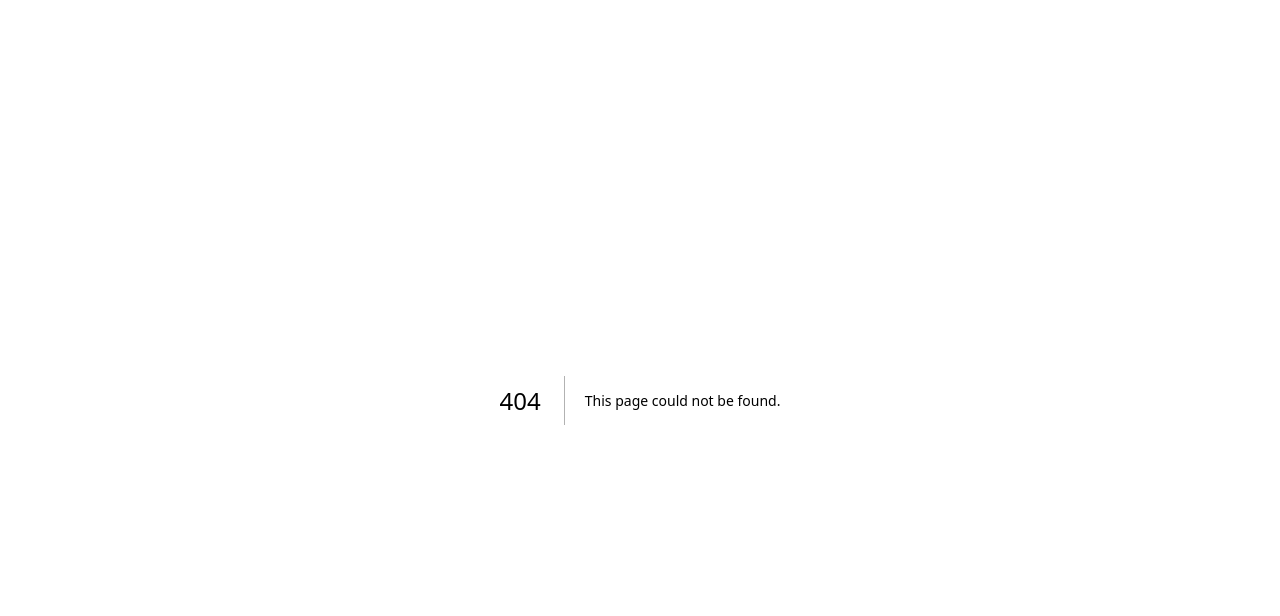
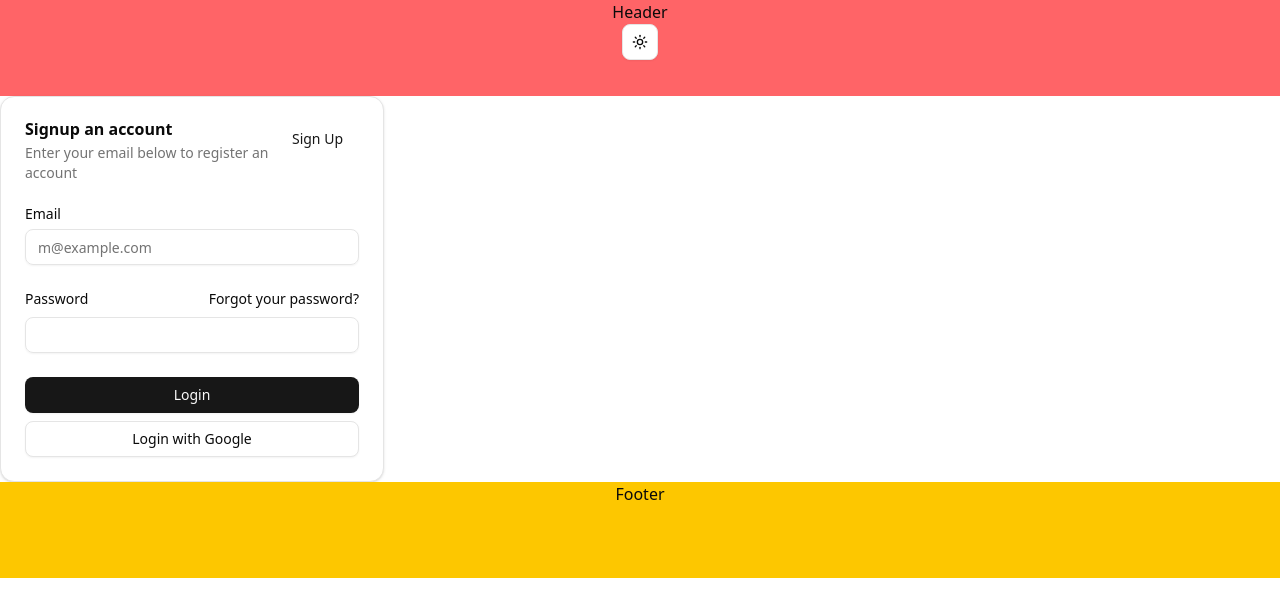
Before and after one commit to mwxgh/next_core, a Next.js app: page /signup in a window 1280 px wide. Before the commit this address had no page. Shown: the top 616 px of the page. Built offline with nearby package versions, Linux system fonts and the light colour scheme.

Commit message:
feat: init theme

```diff
--- a/package.json
+++ b/package.json
@@ -42,6 +42,7 @@
     "input-otp": "^1.4.2",
     "lucide-react": "^0.513.0",
     "next": "15.3.3",
+    "next-themes": "^0.4.6",
     "react": "^19.1.0",
     "react-day-picker": "9.7.0",
     "react-dom": "^19.1.0",
--- /dev/null
+++ b/src/app/(auth)/signup/page.tsx
@@ -0,0 +1,65 @@
+import { Button } from '@/components/ui/button'
+import {
+  Card,
+  CardAction,
+  CardContent,
+  CardDescription,
+  CardFooter,
+  CardHeader,
+  CardTitle,
+} from '@/components/ui/card'
+import { Input } from '@/components/ui/input'
+import { Label } from '@/components/ui/label'
+
+const Signup = () => {
+  return (
+    <Card className="w-full max-w-sm">
+      <CardHeader>
+        <CardTitle>Signup an account</CardTitle>
+        <CardDescription>
+          Enter your email below to register an account
+        </CardDescription>
+        <CardAction>
+          <Button variant="link">Sign Up</Button>
+        </CardAction>
+      </CardHeader>
+      <CardContent>
+        <form>
+          <div className="flex flex-col gap-6">
+            <div className="grid gap-2">
+              <Label htmlFor="email">Email</Label>
+              <Input
+                id="email"
+                type="email"
+                placeholder="m@example.com"
+                required
+              />
+            </div>
+            <div className="grid gap-2">
+              <div className="flex items-center">
+                <Label htmlFor="password">Password</Label>
+                <a
+                  href="#"
+                  className="ml-auto inline-block text-sm underline-offset-4 hover:underline"
+                >
+                  Forgot your password?
+                </a>
+              </div>
+              <Input id="password" type="password" required />
+            </div>
+          </div>
+        </form>
+      </CardContent>
+      <CardFooter className="flex-col gap-2">
+        <Button type="submit" className="w-full">
+          Login
+        </Button>
+        <Button variant="outline" className="w-full">
+          Login with Google
+        </Button>
+      </CardFooter>
+    </Card>
+  )
+}
+
+export default Signup
--- a/src/app/layout.tsx
+++ b/src/app/layout.tsx
@@ -1,6 +1,8 @@
 import type { Metadata } from 'next'
 import { Geist, Geist_Mono } from 'next/font/google'
 import './globals.css'
+import ThemeProvider from '@/components/theme-provider'
+import { ThemeToggle } from '@/components/theme-toggle'
 
 const geistSans = Geist({
   variable: '--font-geist-sans',
@@ -19,11 +21,27 @@ export const metadata: Metadata = {
 
 const RootLayout = ({ children }: Readonly<{ children: React.ReactNode }>) => {
   return (
-    <html lang="en">
+    <html lang="en" suppressHydrationWarning>
       <body
         className={`${geistSans.variable} ${geistMono.variable} antialiased`}
       >
-        {children}
+        <header className="bg-red-400 w-full h-24 text-center">
+          <p>Header</p>
+          <ThemeToggle />
+        </header>
+
+        <ThemeProvider
+          attribute="class"
+          defaultTheme="system"
+          enableSystem
+          disableTransitionOnChange
+        >
+          {children}
+        </ThemeProvider>
+
+        <footer className="bg-yellow-400 w-full h-24 text-center">
+          <p>Footer</p>
+        </footer>
       </body>
     </html>
   )
--- a/src/app/page.tsx
+++ b/src/app/page.tsx
@@ -6,6 +6,7 @@ const Home = () => {
       <main className="flex flex-col gap-[32px] row-start-2 items-center sm:items-start">
         <h1>Home</h1>
         <Link href="/login">Login</Link>
+        <Link href="/signup">Signup</Link>
       </main>
     </div>
   )
--- /dev/null
+++ b/src/components/theme-provider.tsx
@@ -0,0 +1,12 @@
+'use client'
+
+import { ThemeProvider as NextThemesProvider } from 'next-themes'
+
+const ThemeProvider = ({
+  children,
+  ...props
+}: React.ComponentProps<typeof NextThemesProvider>) => {
+  return <NextThemesProvider {...props}>{children}</NextThemesProvider>
+}
+
+export default ThemeProvider
--- /dev/null
+++ b/src/components/theme-toggle.tsx
@@ -0,0 +1,38 @@
+'use client'
+
+import { Moon, Sun } from 'lucide-react'
+import { useTheme } from 'next-themes'
+import { Button } from '@/components/ui/button'
+import {
+  DropdownMenu,
+  DropdownMenuContent,
+  DropdownMenuItem,
+  DropdownMenuTrigger,
+} from '@/components/ui/dropdown-menu'
+
+export const ThemeToggle = () => {
+  const { setTheme } = useTheme()
+
+  return (
+    <DropdownMenu>
+      <DropdownMenuTrigger asChild>
+        <Button variant="outline" size="icon">
+          <Sun className="h-[1.2rem] w-[1.2rem] rotate-0 scale-100 transition-all dark:-rotate-90 dark:scale-0" />
+          <Moon className="absolute h-[1.2rem] w-[1.2rem] rotate-90 scale-0 transition-all dark:rotate-0 dark:scale-100" />
+          <span className="sr-only">Toggle theme</span>
+        </Button>
+      </DropdownMenuTrigger>
+      <DropdownMenuContent align="end">
+        <DropdownMenuItem onClick={() => setTheme('light')}>
+          Light
+        </DropdownMenuItem>
+        <DropdownMenuItem onClick={() => setTheme('dark')}>
+          Dark
+        </DropdownMenuItem>
+        <DropdownMenuItem onClick={() => setTheme('system')}>
+          System
+        </DropdownMenuItem>
+      </DropdownMenuContent>
+    </DropdownMenu>
+  )
+}
--- a/src/components/ui/calendar.tsx
+++ /dev/null
@@ -1,74 +0,0 @@
-'use client'
-
-import { ChevronLeft, ChevronRight } from 'lucide-react'
-import { DayPicker } from 'react-day-picker'
-
-import { cn } from '@/lib/utils'
-import { buttonVariants } from '@/components/ui/button'
-
-const Calendar = ({
-  className,
-  classNames,
-  showOutsideDays = true,
-  ...props
-}: React.ComponentProps<typeof DayPicker>) => {
-  return (
-    <DayPicker
-      showOutsideDays={showOutsideDays}
-      className={cn('p-3', className)}
-      classNames={{
-        months: 'flex flex-col sm:flex-row gap-2',
-        month: 'flex flex-col gap-4',
-        caption: 'flex justify-center pt-1 relative items-center w-full',
-        caption_label: 'text-sm font-medium',
-        nav: 'flex items-center gap-1',
-        nav_button: cn(
-          buttonVariants({ variant: 'outline' }),
-          'size-7 bg-transparent p-0 opacity-50 hover:opacity-100',
-        ),
-        nav_button_previous: 'absolute left-1',
-        nav_button_next: 'absolute right-1',
-        table: 'w-full border-collapse space-x-1',
-        head_row: 'flex',
-        head_cell:
-          'text-muted-foreground rounded-md w-8 font-normal text-[0.8rem]',
-        row: 'flex w-full mt-2',
-        cell: cn(
-          'relative p-0 text-center text-sm focus-within:relative focus-within:z-20 [&:has([aria-selected])]:bg-accent [&:has([aria-selected].day-range-end)]:rounded-r-md',
-          props.mode === 'range'
-            ? '[&:has(>.day-range-end)]:rounded-r-md [&:has(>.day-range-start)]:rounded-l-md first:[&:has([aria-selected])]:rounded-l-md last:[&:has([aria-selected])]:rounded-r-md'
-            : '[&:has([aria-selected])]:rounded-md',
-        ),
-        day: cn(
-          buttonVariants({ variant: 'ghost' }),
-          'size-8 p-0 font-normal aria-selected:opacity-100',
-        ),
-        day_range_start:
-          'day-range-start aria-selected:bg-primary aria-selected:text-primary-foreground',
-        day_range_end:
-          'day-range-end aria-selected:bg-primary aria-selected:text-primary-foreground',
-        day_selected:
-          'bg-primary text-primary-foreground hover:bg-primary hover:text-primary-foreground focus:bg-primary focus:text-primary-foreground',
-        day_today: 'bg-accent text-accent-foreground',
-        day_outside:
-          'day-outside text-muted-foreground aria-selected:text-muted-foreground',
-        day_disabled: 'text-muted-foreground opacity-50',
-        day_range_middle:
-          'aria-selected:bg-accent aria-selected:text-accent-foreground',
-        day_hidden: 'invisible',
-        ...classNames,
-      }}
-      components={{
-        IconLeft: ({ className, ...props }) => (
-          <ChevronLeft className={cn('size-4', className)} {...props} />
-        ),
-        IconRight: ({ className, ...props }) => (
-          <ChevronRight className={cn('size-4', className)} {...props} />
-        ),
-      }}
-      {...props}
-    />
-  )
-}
-
-export { Calendar }
```
Also changed, not shown: src/app/(auth)/login/page.tsx (renamed from src/app/login/page.tsx), 1 other file (tests, documents, lock files or other folders).
